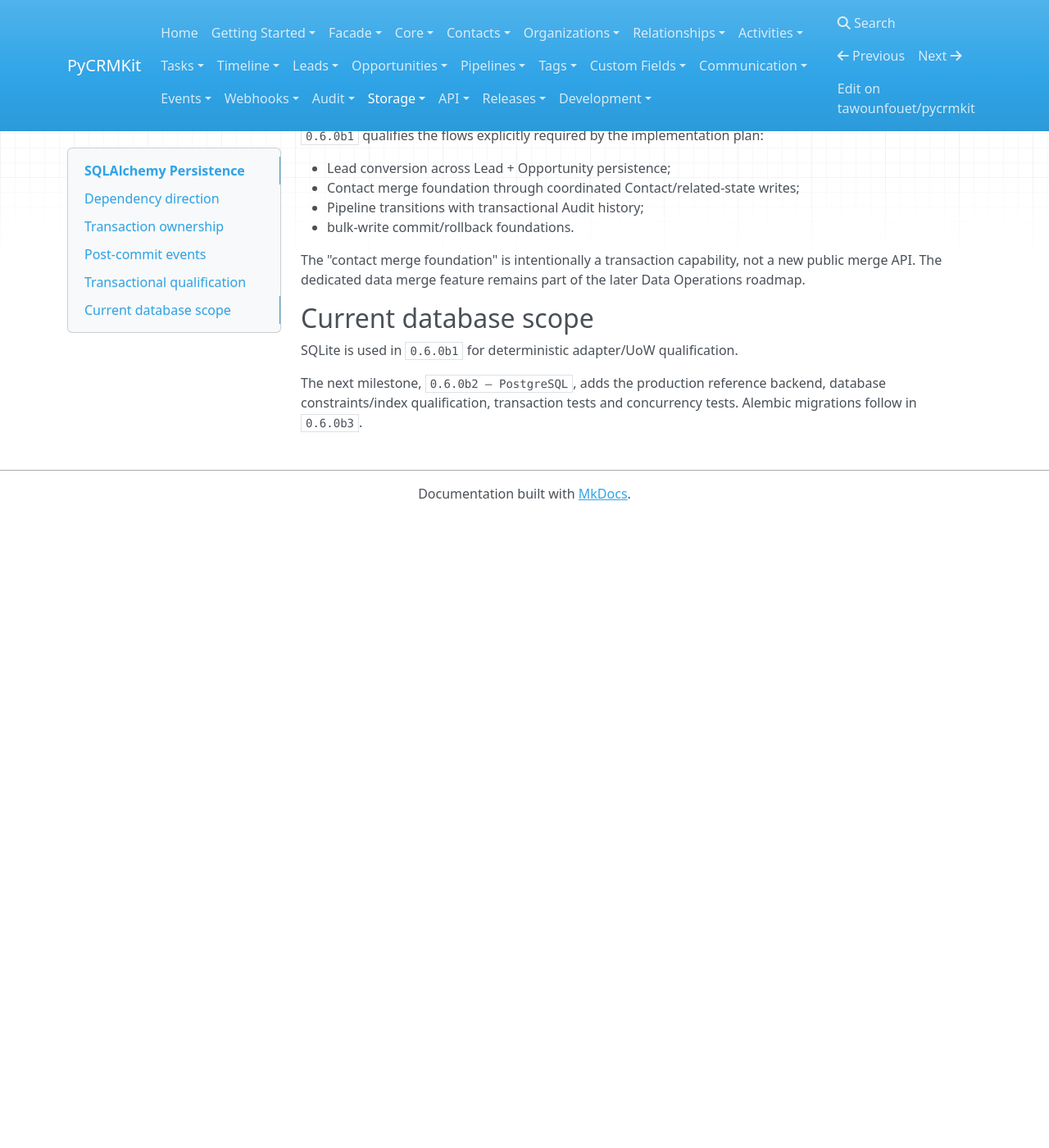
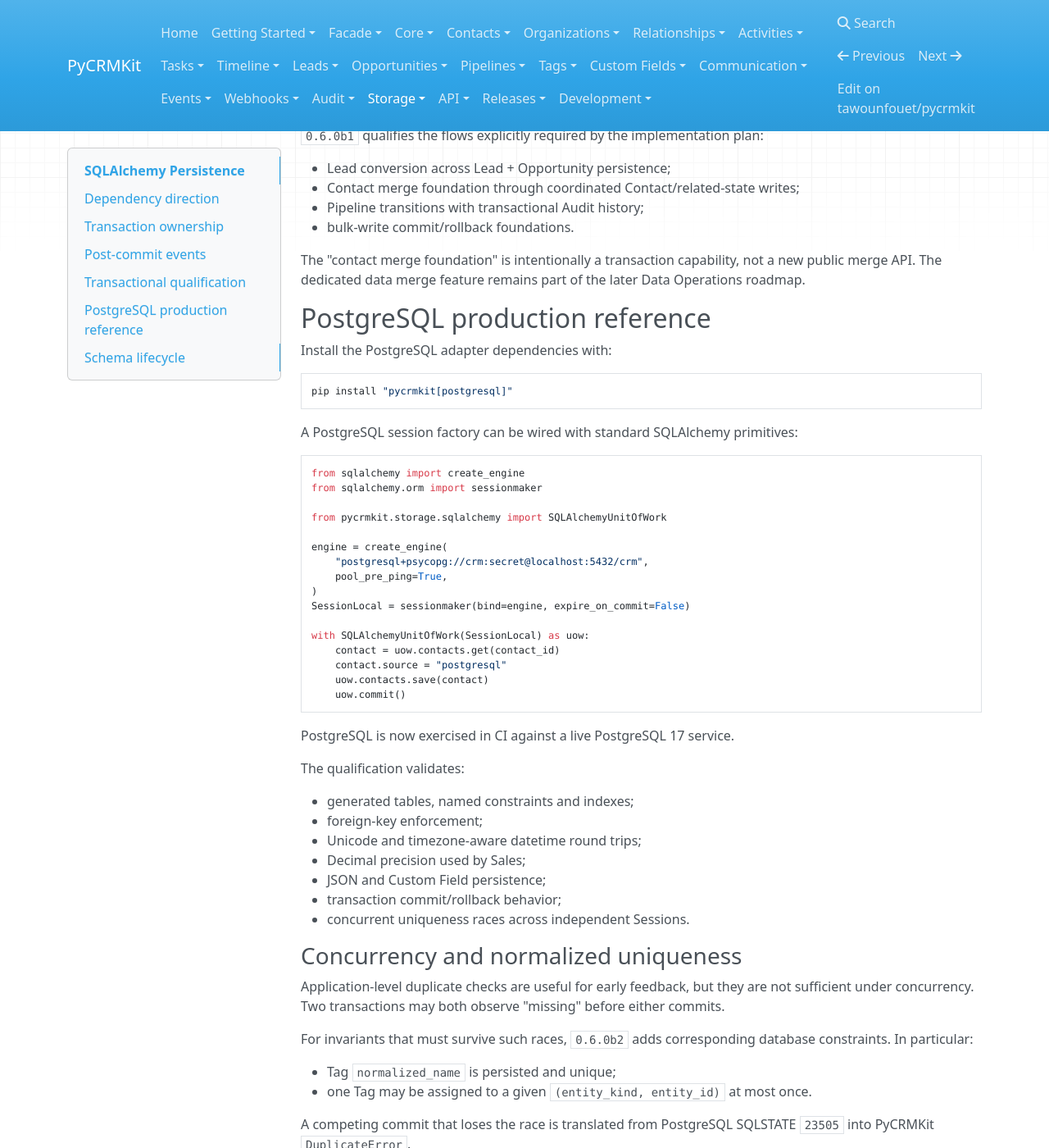
Before and after one commit to tawounfouet/pycrmkit, an MkDocs documentation site: the page built from docs/storage/sqlalchemy.md, in a window 1280 px wide and 1400 px high, scrolled down 1755 px. Shown: the whole window at 82% size. Built offline with MkDocs 1.6.1, drawn with Linux system fonts in a browser that asks for light colours; nearby versions of some CDN libraries; before the commit the page ends 2385 px from its top, so only the background shows below that; some of the changed text lies outside the part shown.

Commit message:
docs(postgresql): document production-reference backend

````diff
--- a/docs/storage/sqlalchemy.md
+++ b/docs/storage/sqlalchemy.md
@@ -4,7 +4,8 @@ PyCRMKit keeps SQLAlchemy behind the persistence boundary. Domain entities,
 services, repository contracts and the public CRM facade remain ORM-neutral.
 
 The `0.6.0b1` milestone adds the SQLAlchemy Unit of Work on top of the
-repository adapters delivered in `0.6.0a2`.
+repository adapters delivered in `0.6.0a2`. `0.6.0b2` qualifies PostgreSQL
+as the production-reference backend.
 
 ## Dependency direction
 
@@ -100,10 +101,73 @@ The "contact merge foundation" is intentionally a transaction capability, not a
 new public merge API. The dedicated data merge feature remains part of the later
 Data Operations roadmap.
 
-## Current database scope
+## PostgreSQL production reference
 
-SQLite is used in `0.6.0b1` for deterministic adapter/UoW qualification.
+Install the PostgreSQL adapter dependencies with:
 
-The next milestone, `0.6.0b2 — PostgreSQL`, adds the production reference
-backend, database constraints/index qualification, transaction tests and
-concurrency tests. Alembic migrations follow in `0.6.0b3`.
+```bash
+pip install "pycrmkit[postgresql]"
+```
+
+A PostgreSQL session factory can be wired with standard SQLAlchemy primitives:
+
+```python
+from sqlalchemy import create_engine
+from sqlalchemy.orm import sessionmaker
+
+from pycrmkit.storage.sqlalchemy import SQLAlchemyUnitOfWork
+
+engine = create_engine(
+    "postgresql+psycopg://crm:secret@localhost:5432/crm",
+    pool_pre_ping=True,
+)
+SessionLocal = sessionmaker(bind=engine, expire_on_commit=False)
+
+with SQLAlchemyUnitOfWork(SessionLocal) as uow:
+    contact = uow.contacts.get(contact_id)
+    contact.source = "postgresql"
+    uow.contacts.save(contact)
+    uow.commit()
+```
+
+PostgreSQL is now exercised in CI against a live PostgreSQL 17 service.
+
+The qualification validates:
+
+- generated tables, named constraints and indexes;
+- foreign-key enforcement;
+- Unicode and timezone-aware datetime round trips;
+- Decimal precision used by Sales;
+- JSON and Custom Field persistence;
+- transaction commit/rollback behavior;
+- concurrent uniqueness races across independent Sessions.
+
+### Concurrency and normalized uniqueness
+
+Application-level duplicate checks are useful for early feedback, but they are
+not sufficient under concurrency. Two transactions may both observe "missing"
+before either commits.
+
+For invariants that must survive such races, `0.6.0b2` adds corresponding
+database constraints. In particular:
+
+- Tag `normalized_name` is persisted and unique;
+- one Tag may be assigned to a given `(entity_kind, entity_id)` at most once.
+
+A competing commit that loses the race is translated from PostgreSQL SQLSTATE
+`23505` into PyCRMKit `DuplicateError`.
+
+### Backend error boundary
+
+The SQLAlchemy Unit of Work translates commit-time SQLAlchemy/driver errors into
+the public PyCRMKit persistence hierarchy. PostgreSQL diagnostic metadata is
+restricted to safe fields such as SQLSTATE and constraint/table/column names;
+SQL text and bound parameter values are not exposed.
+
+## Schema lifecycle
+
+`Base.metadata.create_all(...)` remains appropriate for tests and local
+experimentation at this stage. Production schema evolution is not frozen yet.
+
+The next milestone, **`0.6.0b3 — Alembic / Migrations`**, introduces
+versioned migrations and upgrade-path qualification.
````
